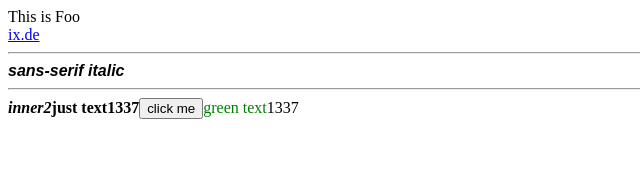
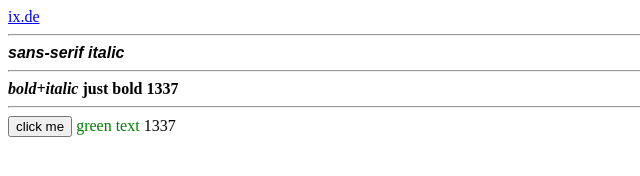
Before and after one commit to busfahrer/frontendjs, a website: page index.html in a window 1280 px wide. Shown: the whole page, without its empty margins (0-640 px from the left). Drawn offline with Linux system fonts and the light colour scheme.

Commit message:
improve test

```diff
--- a/index.html
+++ b/index.html
@@ -5,27 +5,24 @@
   <script src="./frontend.js" type="text/javascript"></script>
 </head>
 <body>
-  This is Foo
-
   <div id="root"></div>
 
   <script>
-    console.log("inline");
     const root = document.getElementById("root");
     root.innerHTML = '';
-    root.append(h("a", { href: "http://ix.de:" }, "ix.de"));
+    root.append(h("a", { href: "https://ix.de:" }, "ix.de"));
     root.append(h("hr"));
     const b = h("b", { style: { "font-family": "sans-serif" } }, h("i", null, "sans-serif italic"))
     root.append(b);
     root.append(h("hr"));
     root.append(h("b", null, [
-        h("i", null, "inner2"),
-        "just text",
+        h("i", null, "bold+italic "),
+        "just bold ",
         1337,
       ]));
-
+    root.append(h("hr"));
     root.append(h("button", { onclick: e => e.target.innerText = "thanks!" }, "click me"));
-    root.append(h("span", { style: { color: "green"} }, "green text"));
+    root.append(h("span", { style: { color: "green"} }, " green text "));
     root.append(h("span", null, 1337));
   </script>
 </body>
```
